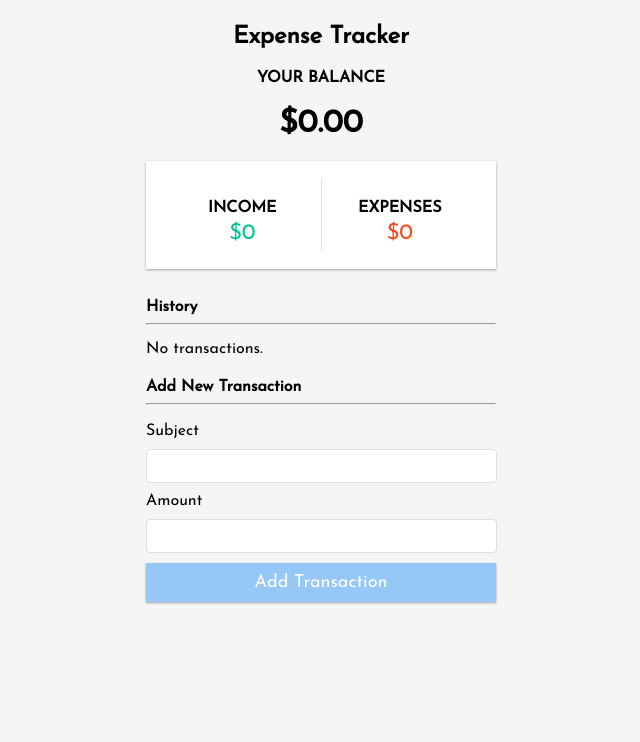
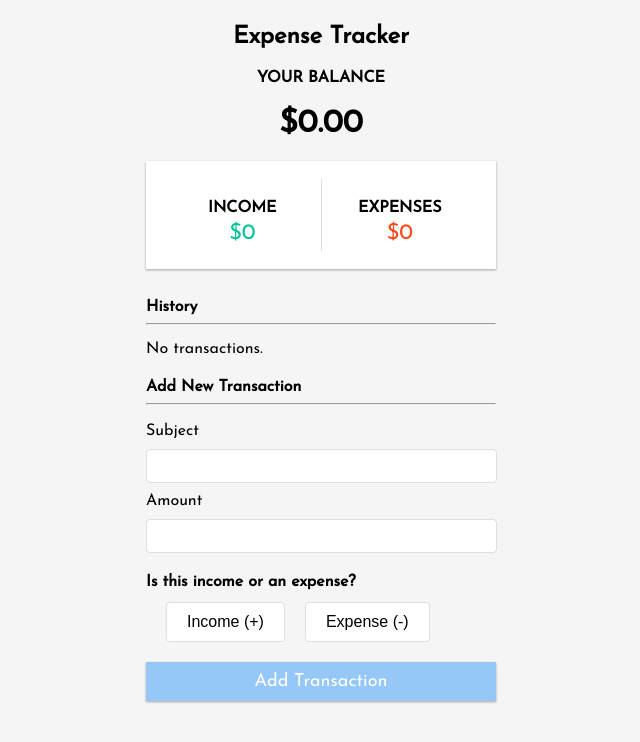
Before and after one commit to dougschallmoser/expense-tracker, a React (Create React App) app: page / in a window 1280 px wide. Shown: the top 742 px of the page, without its empty margins (319-959 px from the left). Built offline with nearby package versions, Linux system fonts and the light colour scheme.

Commit message:
integrate radio buttons for determining if transaction amount is an expense or income

```diff
--- a/src/components/CreateTransaction.js
+++ b/src/components/CreateTransaction.js
@@ -7,7 +7,8 @@ function CreateTransaction() {
 
   const [transaction, setTransaction] = useState({
     subject: '',
-    amount: ''
+    amount: '',
+    type: ''
   })
 
   const handleChange = event => {
@@ -23,7 +24,7 @@ function CreateTransaction() {
     const newObj = {
       id: Math.floor(Math.random() * 100000000),
       subject: transaction.subject,
-      amount: +transaction.amount
+      amount: transaction.type === "income-type" ? +transaction.amount : +transaction.amount * -1
     }
 
     addTransaction(newObj)
@@ -34,7 +35,7 @@ function CreateTransaction() {
     })
   }
 
-  const disabled = transaction.subject === '' || transaction.amount === ''
+  const disabled = transaction.subject === '' || transaction.amount === '' || transaction.type === ''
 
   return (
     <>
@@ -49,6 +50,15 @@ function CreateTransaction() {
           <label>Amount</label>
           <input type="number" name="amount" value={transaction.amount} onChange={handleChange} />
         </div>
+        <h4>Is this income or an expense?</h4>
+        <div className="amount-type">
+          <input type="radio" id="income-type" name="type" value="income-type" onChange={handleChange} checked={transaction.type === "income-type"} />
+          <label htmlFor="income-type">Income (+)</label>
+        </div>
+        <div className="amount-type">
+          <input type="radio" id="expense-type" name="type" value="expense-type" onChange={handleChange} checked={transaction.type === "expense-type"} />
+          <label htmlFor="expense-type">Expense (-)</label>
+        </div>
         <button disabled={disabled} id="submit-btn">Add Transaction</button>
       </form>
     </>
--- a/src/main.css
+++ b/src/main.css
@@ -129,3 +129,30 @@ form input {
   cursor: default;
   background: #95c7f7;
 }
+
+.amount-type {
+  display: inline-block;
+  margin-left: 20px;
+}
+
+.amount-type input[type="radio"] {
+  opacity: 0;
+  position: fixed;
+  width: 0;
+}
+
+.amount-type label {
+  display: inline-block;
+  background: #fff;
+  padding: 10px 20px;
+  font-family: sans-serif, Arial;
+  font-size: 16px;
+  border: 1px solid #dfdfdf;
+  border-radius: 4px;
+}
+
+.amount-type input[type="radio"]:checked + label,
+.amount-type input[type="radio"]:focus + label {
+  background-color:rgb(225, 245, 255);
+  border-color: rgb(68, 161, 204);
+}
```
Also changed, not shown: 1 other file (tests, documents, lock files or other folders).
